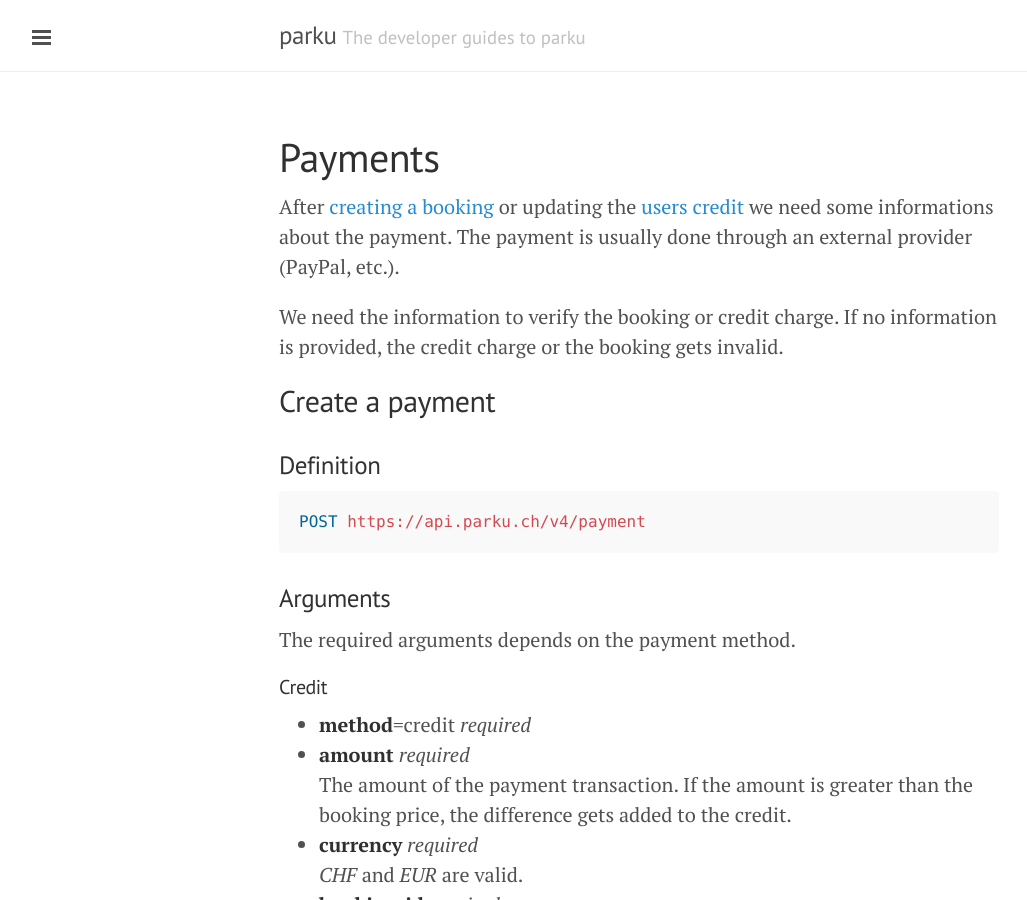
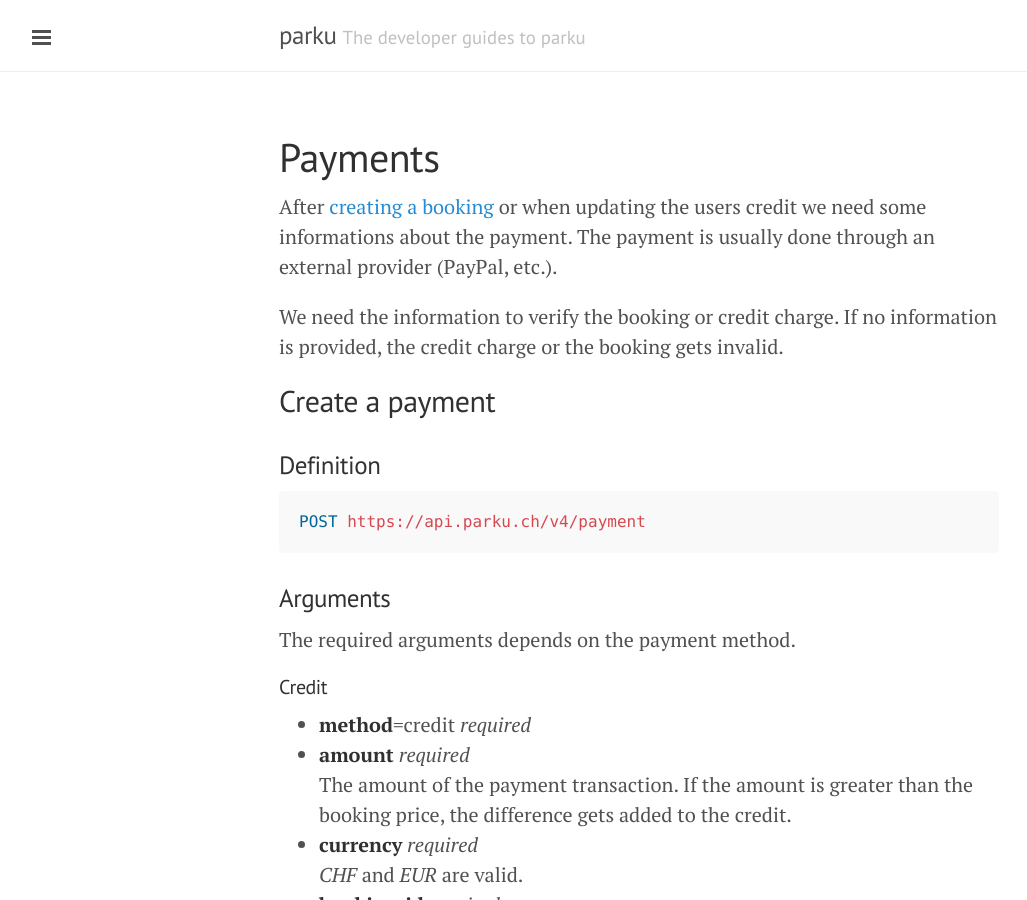
Before and after one commit to parku/docs, a Jekyll site: the page built from api/payments.md, in a window 1280 px wide and 900 px high. Shown: the whole window, without its empty margins (1-1028 px from the left). Built offline with Jekyll 4.4.1, drawn with Linux system fonts in a browser that asks for light colours; Markdown is read by kramdown in place of the engine named in the settings.

Commit message:
Fix for payment page.
* better markdown for payment page
* output dir for linklint
* gitignore of linklint dir

```diff
--- a/api/payments.md
+++ b/api/payments.md
@@ -3,7 +3,7 @@
 title: Payments
 ---
 
-After [creating a booking][booking] or updating the [users credit][credit] we need some informations about the payment. The payment is usually done through an external provider (PayPal, etc.).
+After [creating a booking][booking] or when updating the users credit we need some informations about the payment. The payment is usually done through an external provider (PayPal, etc.).
 
 We need the information to verify the booking or credit charge. If no information is provided, the credit charge or the booking gets invalid.
 
@@ -41,7 +41,7 @@
 * __provider\_info__ _optional_<br/>
   All additional information you get returned from the payment provider. For some providers more information than the reference_id are needed.
 * __booking\_id__ _optional_<br/>
-  Add the booking_id when the payment was for a booking. If no booking_id is submitted, the amount will be added to the users credit.
+  Add the booking\_id when the payment was for a booking. If no booking\_id is submitted, the amount will be added to the users credit.
 
 ### Example Request
 
```
Also changed, not shown: other parts of api/payments.md (+0 -3 lines), 2 other files.
